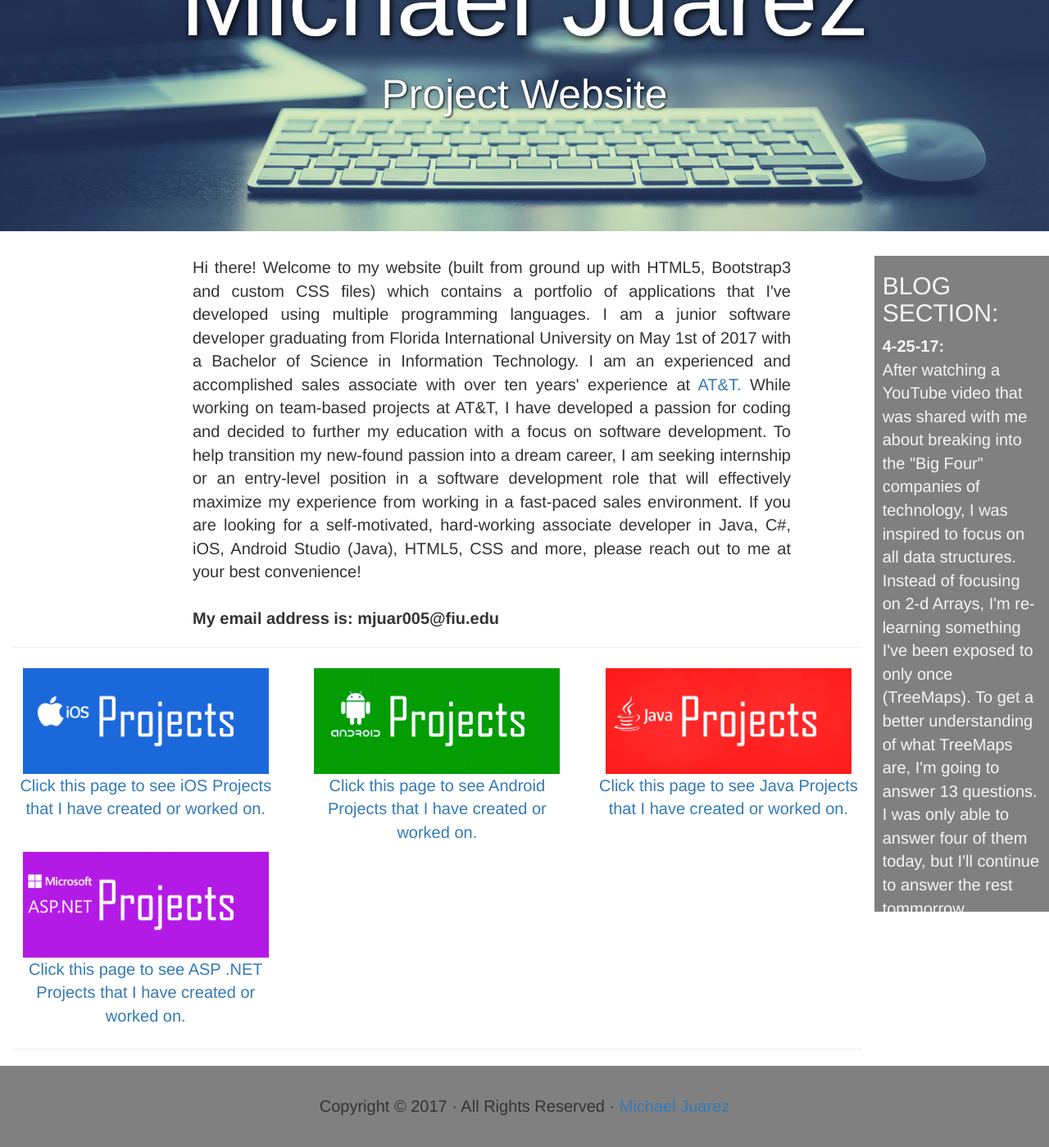
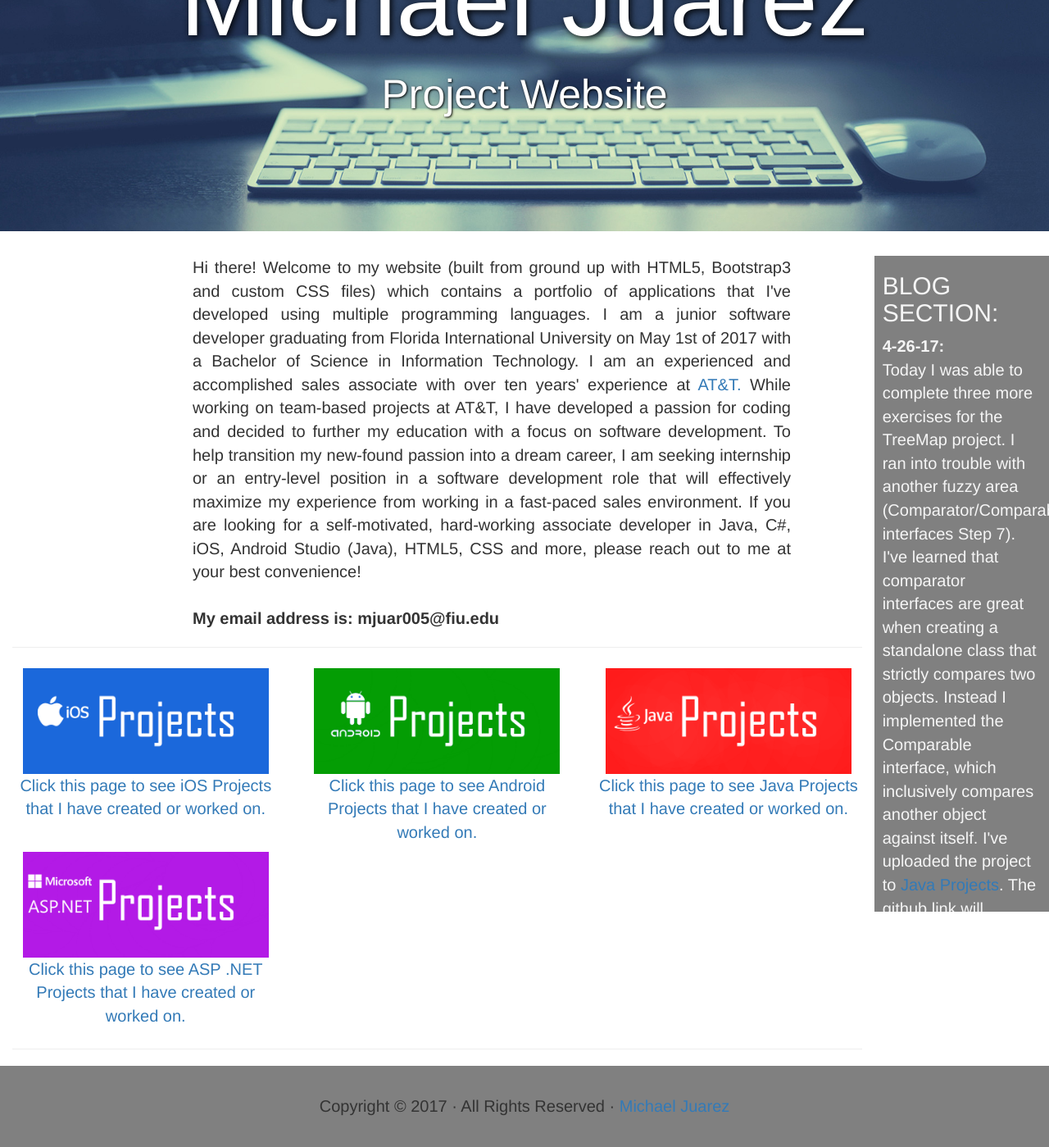
Before and after one commit to MikeJuarez/MikeJuarez.github.io, a Jekyll site: the page index.html, which Jekyll copies as it is, in a window 1280 px wide and 1400 px high, scrolled down 273 px. Shown: the whole window at 82% size. Built offline with Jekyll 4.4.1, drawn with Linux system fonts in a browser that asks for light colours.

Commit message:
A Project a Day Update
- Added 4.26.17 - TreeMap Part 2
- Updated blog to reflect new addition

```diff
--- a/index.html
+++ b/index.html
@@ -113,9 +113,13 @@
  <div class="col-scollable-y">
 	 <h2>BLOG SECTION:</h2>
 
+  <b>4-26-17:</b><br/>
+  Today I was able to complete three more exercises for the TreeMap project.  I ran into trouble with another fuzzy area (Comparator/Comparable interfaces Step 7).  I've learned that comparator interfaces are great when creating a standalone class that strictly compares two objects.  Instead I implemented the Comparable interface, which inclusively compares another object against itself.  I've uploaded the project to <a href="Java Projects.html">Java Projects</a>.  The github link will obviously be the same as yesterday.
+  <br/><br/><hr>
+
   <b>4-25-17:</b><br/>
-  After watching a YouTube video that was shared with me about breaking into the "Big Four" companies of technology, I was inspired to focus on all data structures. Instead of focusing on 2-d Arrays, I'm re-learning something I've been exposed to only once (TreeMaps).  To get a better understanding of what TreeMaps are, I'm going to answer 13 questions.  I was only able to answer four of them today, but I'll continue to answer the rest tommorrow (hopefully)!  I've uploaded the project under Java Projects. <br/><br/>
-
+  After watching a YouTube video that was shared with me about breaking into the "Big Four" companies of technology, I was inspired to focus on all data structures. Instead of focusing on 2-d Arrays, I'm re-learning something I've been exposed to only once (TreeMaps).  To get a better understanding of what TreeMaps are, I'm going to answer 13 questions.  I was only able to answer four of them today, but I'll continue to answer the rest tommorrow (hopefully)!  I've uploaded the project under Java Projects.
+  <br/><br/><hr>
 
   <b>4-24-17:</b><br/>
   I've decided that I am going to commit myself to creating at least one project per day (or at least try my best!).  For the first few days, I'll be doing refresher projects in Java, then move on to unfamiliar concepts in either Java or Android Studio. <br>
```
Also changed, not shown: Java Projects.html (+18 -3 lines), 1 other file.
